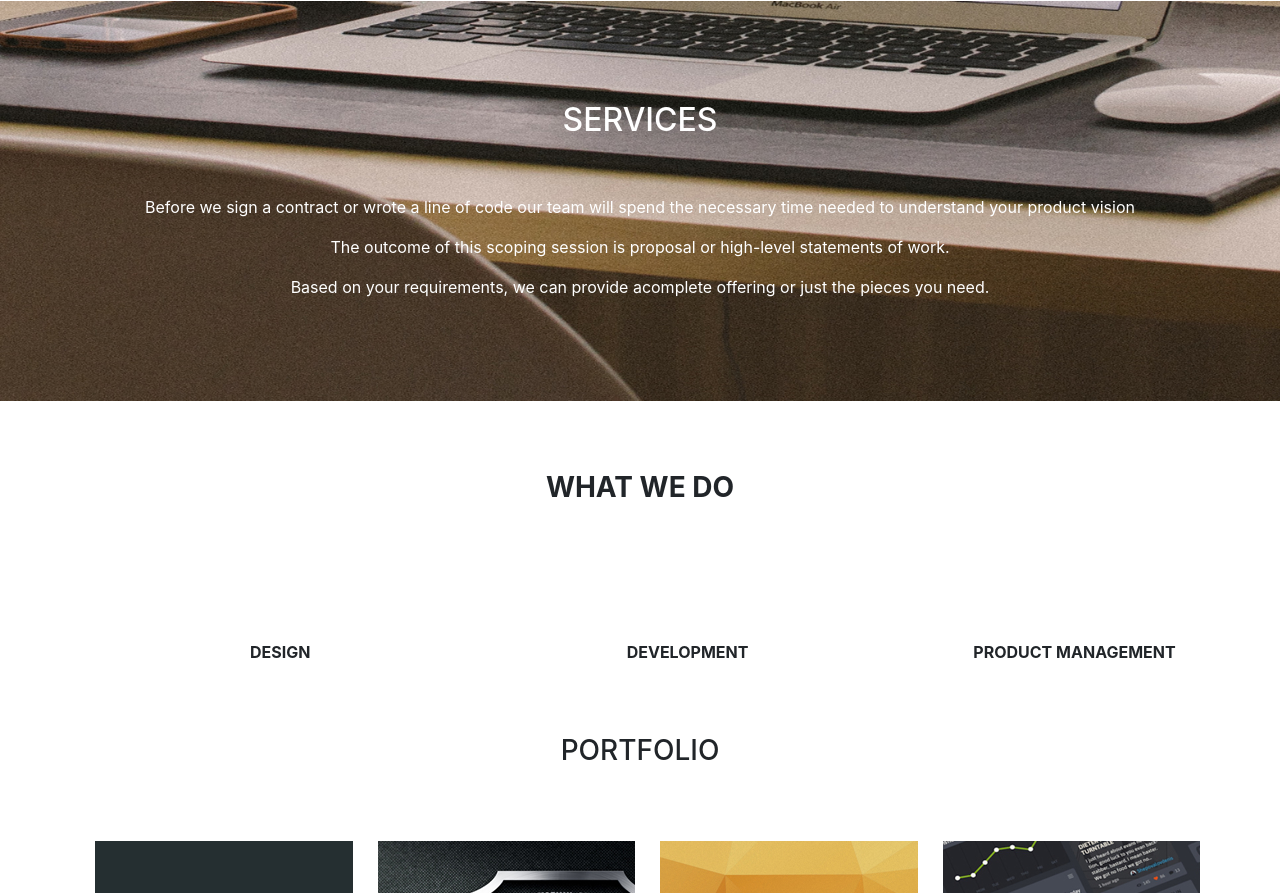
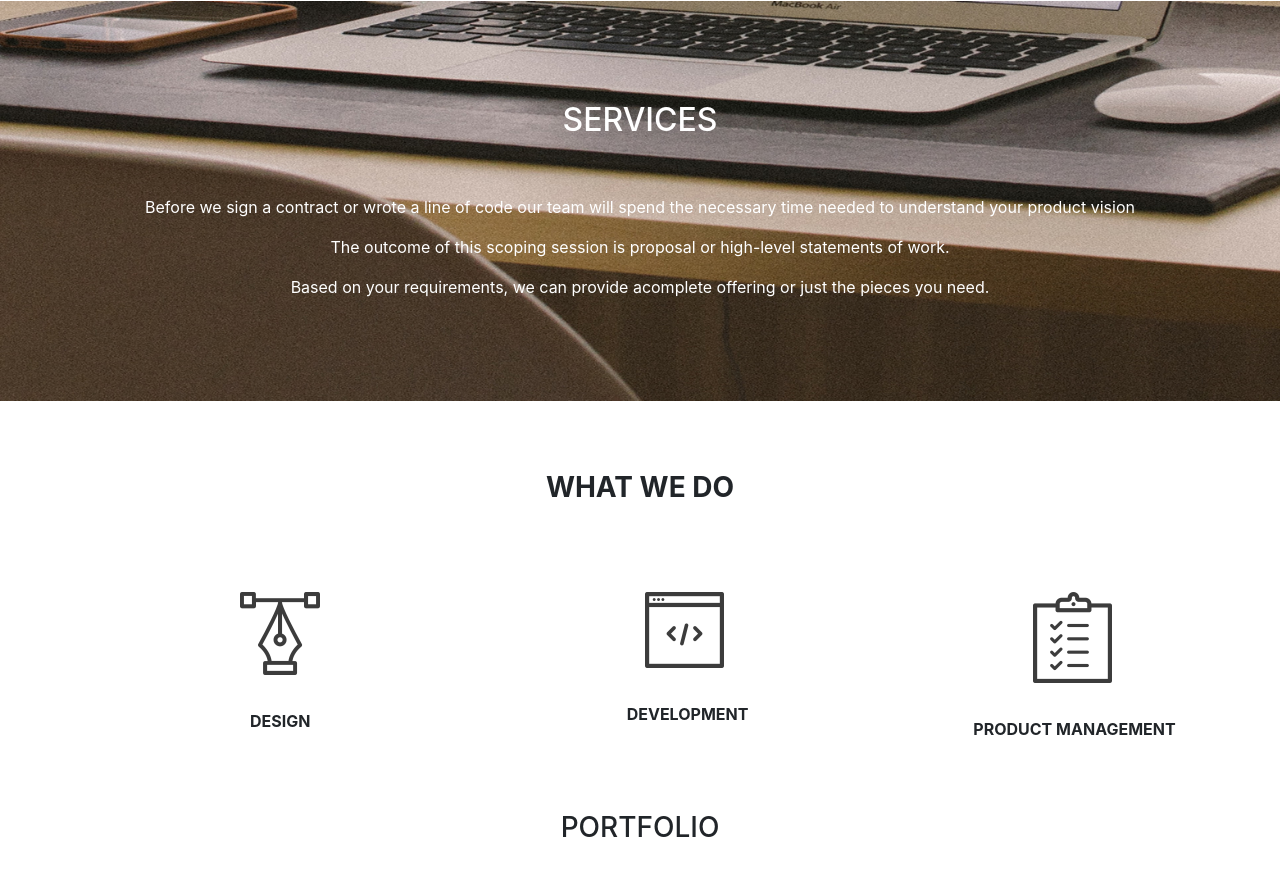
Before and after one commit to jeremy254/Delani, a plain HTML site: page index.html in a window 1280 px wide. Shown: the part 1285-2178 px from the top of the page. Drawn offline with nearby package versions, Linux system fonts and the light colour scheme; the site is published under a folder, as on GitHub Pages, so addresses that start at the root find nothing.

Commit message:
changes made to the images that didnt load previously

```diff
--- a/index.html
+++ b/index.html
@@ -26,7 +26,7 @@
         <h1>WELCOME</h1><br>
         <h1>TO DELANI STUDIO</h1><br>
         <P>AMAZING PEOPLE MAKING AMAZING DESIGNS IN A FUN ENVIRONMENT</P>
-        <img class="mouse" src="/images/IP3-master/assets/mouse_click.png" alt="">
+        <img class="mouse" src="images/IP3-master/assets/mouse_click.png" alt="">
     </div>
 
 
@@ -51,19 +51,19 @@
     <div class="row">
 
        <div class="col-4">
-            <img id="show1" src="/images/IP3-master/assets/services_icons/design_icon.png" alt=""><br><br>
+            <img id="show1" src="images/IP3-master/assets/services_icons/design_icon.png" alt=""><br><br>
             <h7 class="des" ><strong>DESIGN</strong> </h7>
             <P class="design">Our design practice offers a full range of services including brand strategy, interaction and visual design and user experience testing.Throughout your project, our designers create and implement visual design and workflows, solicit user feedback and work with you to make sure what gets built is what is needed.</P>
         </div>
 
         <div class="col-4">
-                <img id="show2" src="/images/IP3-master/assets/services_icons/dev_icon.png" alt=""><br><br>
+                <img id="show2" src="images/IP3-master/assets/services_icons/dev_icon.png" alt=""><br><br>
                 <h7 class="devel"> <strong>DEVELOPMENT</strong> </h7>
                 <P class="development">All engineers are fluent in the latest enterprise, mobile and web development technologies.They collaborate with your team to write, and improve code on a daily basis, using proven practices such as test-driven development and pair programming.</P>
         </div>
 
         <div class="col-4">
-                <img id="show3" src="/images/IP3-master/assets/services_icons/product_icon.png" alt=""><br><br>
+                <img id="show3" src="images/IP3-master/assets/services_icons/product_icon.png" alt=""><br><br>
                 <h7 class="prod"><strong>PRODUCT MANAGEMENT</strong></h7>
                     <P class="product"> Planning and development is interactive. Because we are constantly coding and testing, the products we build are always ready to go live.This iterative process allows for changes as business requirements evolve.</P>
         </div>
```
